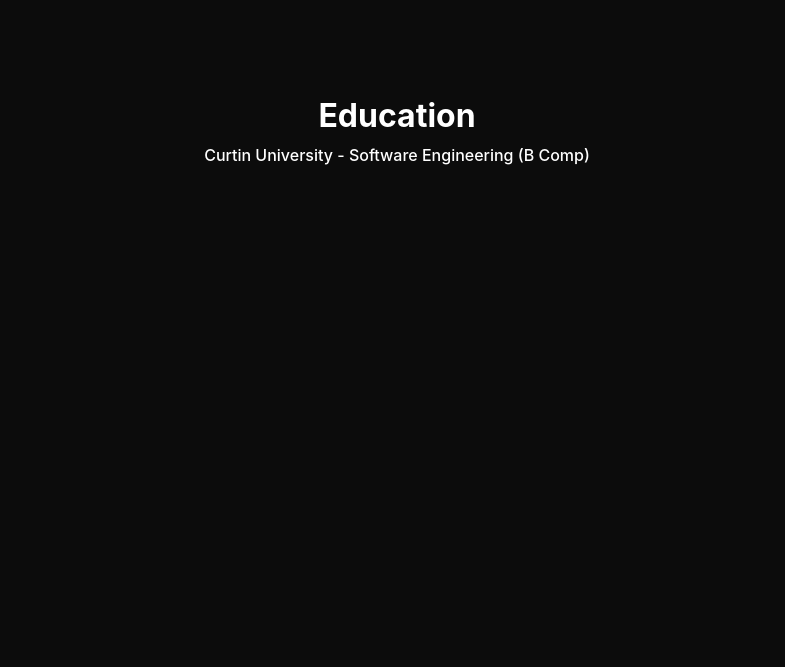
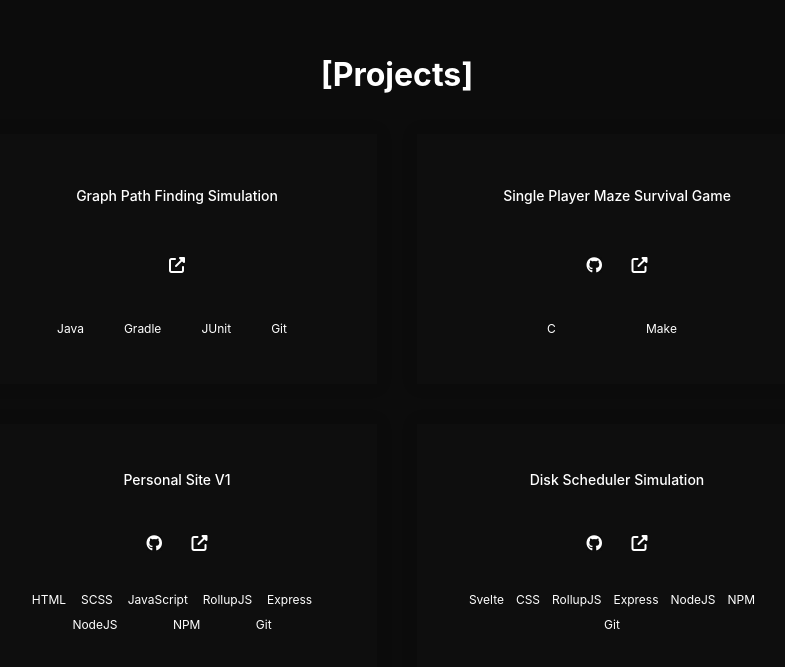
Before and after one commit to MohammedAliHussein/personal-site-v2, a Svelte app: page / in a window 1280 px wide. Shown: the part 745-1412 px from the top of the page, without its empty margins (243-1028 px from the left). Before the commit the page ends 1200 px from the top, so only its background shows below. Built offline with nearby package versions, Linux system fonts and the light colour scheme.

Commit message:
Added links to projects

```diff
--- a/src/App.svelte
+++ b/src/App.svelte
@@ -10,9 +10,9 @@
 	$: showingProjects = scrollY >= (window.innerHeight / 3);
 
 	window.addEventListener("scroll", () => {
-		// if(!showingProjects) {
+		if(!showingProjects) {
 			scrollY = window.scrollY;
-		// }
+		}
 		console.log(scrollY);
 	})
 
@@ -20,27 +20,31 @@
 		projectData = [
 			{
 				title: "Graph Path Finding Simulation",
+				description: "Path finding simulation implementing all data structures and algorithms manually. Thoroughly tested all classes and algorithms using JUnit. Achieved a final mark of 95%. [Mean mark across all campuses: 58%]",
 				technologies: ["Java", "Gradle", "JUnit", "Git"],
-				github: null,
-				link: null,
+				github: "",
+				link: "",
 			},
 			{
 				title: "Single Player Maze Survival Game",
+				description: "Single player maze traversal game with a basic artifical intelligence enemy. The player traverses the maze with a range of visibility radii for increased difficulty.",
 				technologies: ["C", "Make"],
 				github: "https://github.com/MohammedAliHussein/Maze-Survival-Game",
-				link: null,
+				link: "",
 			},
 			{
 				title: "Personal Site V1",
+				description: "Personal website to display my works. First attempt at web development. Learned the basics of web development practices, networking mechanisms, internet's inner workings, optimisation techniques and languages.",
 				technologies: ["HTML", "SCSS", "JavaScript", "RollupJS", "Express", "NodeJS", "NPM", "Git"],
 				github: "https://github.com/MohammedAliHussein/personal-site-v1",
-				link: null,
+				link: "",
 			},
 			{
 				title: "Disk Scheduler Simulation",
+				description: "Visual simulation of disk scheduling algorithms with seek time calculations.",
 				technologies: ["Svelte", "CSS", "RollupJS", "Express", "NodeJS", "NPM", "Git"],
 				github: "https://github.com/MohammedAliHussein/disk-scheduling-site",
-				link: null,
+				link: "",
 			}
 		];
 		ready = true;
@@ -54,7 +58,7 @@
 	{#if showingProjects}
 		<Projects projectData={projectData}/>
 	{/if}
-	<Education/>
+	<!-- <Education/> -->
 	<!-- <Technologies/> -->
 {/if}
 </main>
--- a/src/components/Project.svelte
+++ b/src/components/Project.svelte
@@ -1,18 +1,53 @@
 <script>
     import ProjectTitle from "./ProjectTitle.svelte";
+    import ProjectTechnologies from "./ProjectTechnologies.svelte";
+import HeaderTitle from "./HeaderTitle.svelte";
 
-    export let title;
-    export let description;
-    export let techonologies;
+    export let title = "title";
+    export let description = "description";
+    export let technologies = [];
+    export let github = "";
+    export let link = "";
 
 </script>
 
 <div class="project">
     <ProjectTitle title={title}/>
+    <div class="links">
+        {#if github !== ""}
+            <i class="fa-brands fa-github" on:click={window.open(github, '_blank').focus()}></i>
+        {/if}
+        {#if link !== null}
+            <i class="fa-solid fa-up-right-from-square"></i>
+        {/if}
+    </div>
     <!-- <ProjectDescription description={description}> -->
-    <!-- <ProjectTechnologies techonologies={techonologies}> -->
+    <ProjectTechnologies technologies={technologies}/>
 </div>
 
 <style>
+    .project {
+        display: flex;
+        justify-content: space-evenly;
+        align-items: center;
+        flex-direction: column;
+        width: 400px;
+        height: 250px;
+        background-color:rgb(14, 14, 14);
+        filter: drop-shadow(0px 0px 8px rgba(0, 0, 0, 0.1));
+        margin: 20px;
+    }
 
+    .links {
+        height: fit-content;
+        width: 30%;
+        display: flex;
+        justify-content: space-evenly;
+        align-items: center;
+        background: none;
+    }
+
+    i {
+        cursor: pointer;
+    }
 </style>
--- /dev/null
+++ b/src/components/ProjectTechnologies.svelte
@@ -0,0 +1,42 @@
+<script>
+    import { onMount } from "svelte";
+
+    export let technologies = [];
+
+    let ready = false;
+
+    onMount(() => {
+        ready = true;
+    });
+
+</script>
+
+{#if ready}
+    <div class="technologies">
+        {#each technologies as technology}
+            <h4>{technology}</h4>
+        {/each}
+    </div>
+{/if}
+
+<style>
+    .technologies {
+        width: 75%;
+        height: fit-content;
+        display: flex;
+        flex-wrap: wrap;
+        height: fit-content;
+        justify-content: space-evenly;
+        align-items: center;
+        background: none;
+    }
+
+    h4 {
+        background: none;
+        font-weight: 400;
+        font-size: 12px;
+        line-height: 25px;
+        margin-right: 10px;
+    }
+
+</style>
--- a/src/components/ProjectTitle.svelte
+++ b/src/components/ProjectTitle.svelte
@@ -16,5 +16,10 @@
 {/if}
 
 <style>
-
+    h3 {
+        font-size: 14px;
+        font-weight: 500;
+        margin: 10px;
+        background: none;
+    }
 </style>
--- a/src/sections/Projects.svelte
+++ b/src/sections/Projects.svelte
@@ -1,20 +1,35 @@
 <script>
     import Project from "../components/Project.svelte";
+    import HeaderTitle from "../components/HeaderTitle.svelte";
+
     export let projectData = [];
 </script>
 
-<div class="projects">
-    {#each projectData as project}
-        <Project {...project}/>
-    {/each}
+<div class="projects-section">
+    <HeaderTitle title={"[Projects]"}/>
+    <div class="projects">
+        {#each projectData as project}
+            <Project {...project}/>
+        {/each}
+    </div>
 </div>
 
 <style>
-    .projects {
-        height: fit-content;
+    .projects-section {
         display: flex;
         flex-direction: column;
         justify-content: center;
         align-items: center;
+        width: 100%;
+    }
+
+    .projects {
+        height: fit-content;
+        width: 100%;
+        display: flex;
+        justify-content: center;
+        align-items: center;
+        flex-wrap: wrap;
+        margin: 20px;
     }
 </style>
```
